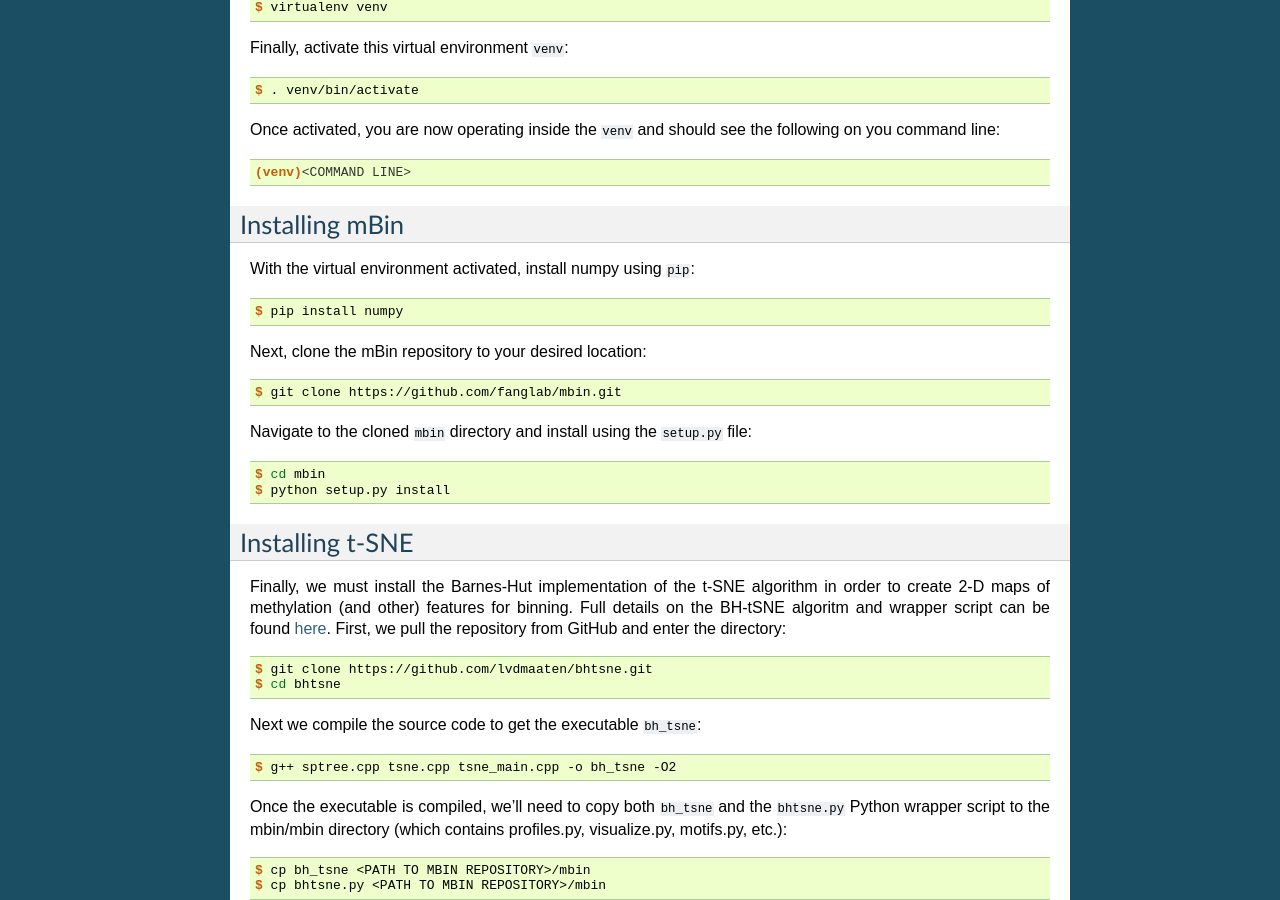
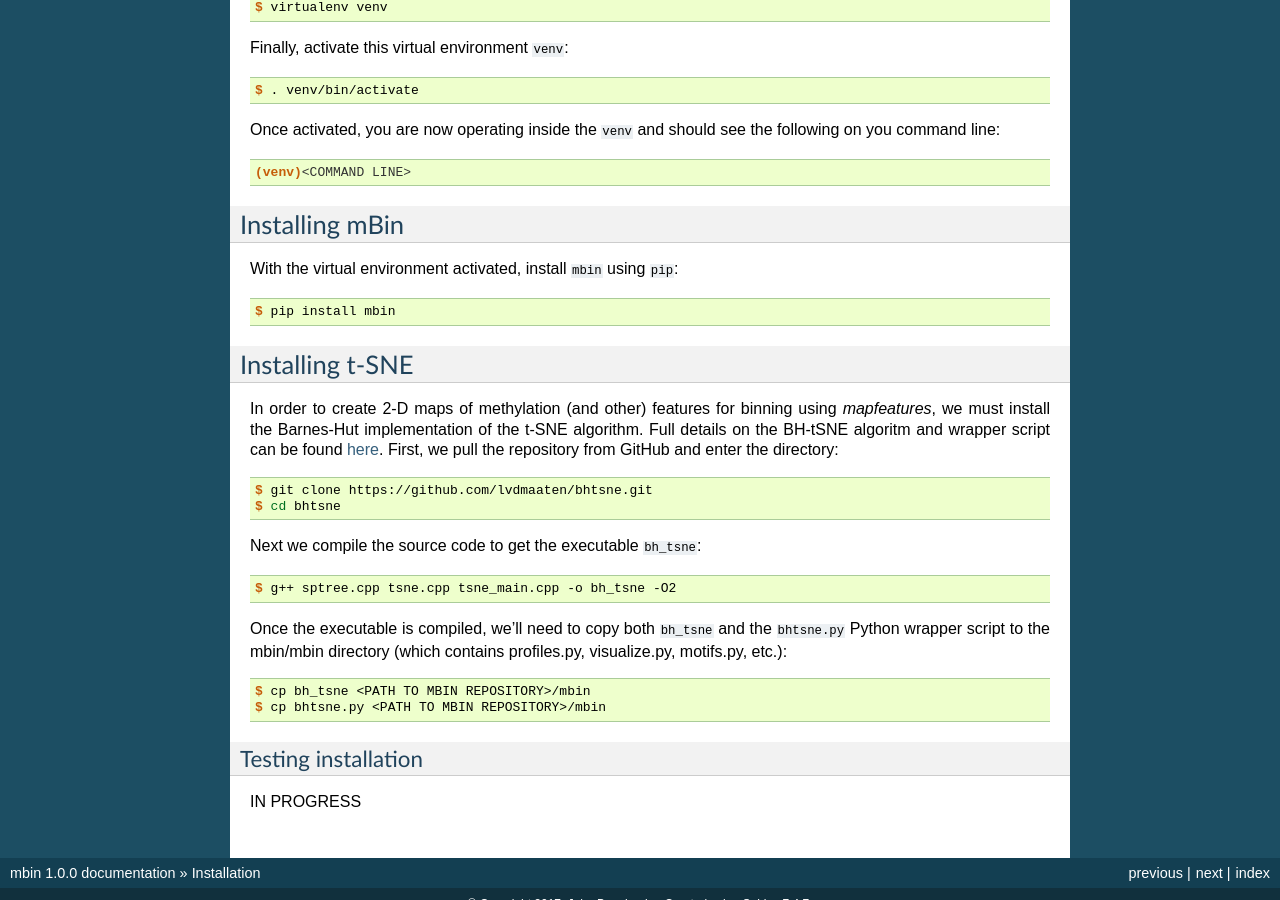
Before and after one commit to fanglab/mbin, a Sphinx documentation site: the page built from docs/installation.rst, in a window 1280 px wide and 900 px high, scrolled down 738 px. Built offline with Sphinx 7.4.7, drawn with Linux system fonts in a browser that asks for light colours; pages that are not in the unit, such as notebooks, are missing from menus.

Commit message:
including bh_tsne in sdist, updating install docs

```diff
--- a/docs/installation.rst
+++ b/docs/installation.rst
@@ -66,30 +66,17 @@
 Installing mBin
 ---------------
 
-With the virtual environment activated, install numpy using ``pip``:
+With the virtual environment activated, install ``mbin`` using ``pip``:
 
 .. code-block:: console
 
-	$ pip install numpy
-
-Next, clone the mBin repository to your desired location:
-
-.. code-block:: console
-
-	$ git clone https://github.com/fanglab/mbin.git
-
-Navigate to the cloned ``mbin`` directory and install using the ``setup.py`` file:
-
-.. code-block:: console
-
-	$ cd mbin
-	$ python setup.py install
+	$ pip install mbin
 
 
 Installing t-SNE
 ----------------
 
-Finally, we must install the Barnes-Hut implementation of the t-SNE algorithm in order to create 2-D maps of methylation (and other) features for binning. Full details on the BH-tSNE algoritm and wrapper script can be found here_. First, we pull the repository from GitHub and enter the directory:
+In order to create 2-D maps of methylation (and other) features for binning using *mapfeatures*, we must install the Barnes-Hut implementation of the t-SNE algorithm. Full details on the BH-tSNE algoritm and wrapper script can be found here_. First, we pull the repository from GitHub and enter the directory:
 
 .. _here: https://github.com/lvdmaaten/bhtsne
 
--- a/setup.py
+++ b/setup.py
@@ -40,6 +40,7 @@
     url='https://github.com/fanglab/mbin',
     packages=find_packages(include=['mbin']),
     include_package_data=True,
+    package_data={'':["bh_tsne"]},
     install_requires=requirements,
     license="BSD license",
     zip_safe=False,
@@ -51,7 +52,7 @@
                                        "mapfeatures = mbin.visualize:launch", \
                                        ]},
     classifiers=[
-        'Development Status :: 5 - Stable',
+        'Development Status :: 5 - Production/Stable',
         'Intended Audience :: Developers',
         'License :: OSI Approved :: BSD License',
         'Natural Language :: English',
```
